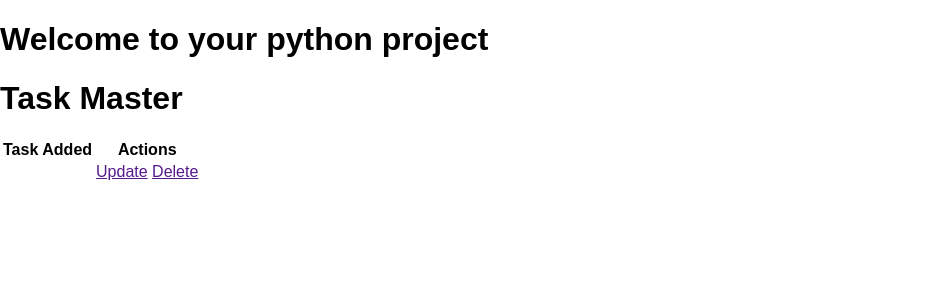
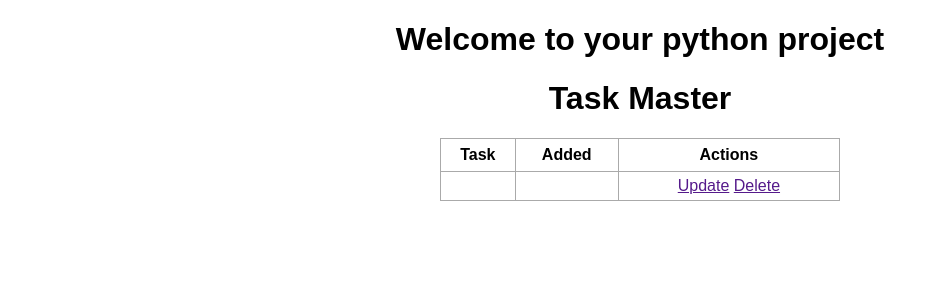
Before and after one commit to robertozh29/FlaskBasics, a Flask app: page / in a window 1280 px wide. Shown: the top 300 px of the page, without its empty margins (0-947 px from the left). Run offline with Flask 3, Linux system fonts and the light colour scheme.

Commit message:
Basic styling

```diff
--- a/static/css/main.css
+++ b/static/css/main.css
@@ -1,4 +1,40 @@
-body{
+body, html {
     margin: 0;
     font-family: sans-serif;
 }
+
+h1 {
+    text-align: center;
+}
+
+.content {
+    margin: 0 auto;
+    width: 400px;
+}
+
+table, td, th {
+    border: 1px solid #aaa;
+}
+
+table {
+    border-collapse: collapse;
+    width: 100%;
+    margin-bottom: 20px;
+}
+
+th {
+    height: 30px;
+}
+
+td {
+    text-align: center;
+    padding: 5px;
+}
+
+.form {
+    margin-top: 20px;
+}
+
+#content {
+    width: 70%;
+}
```
